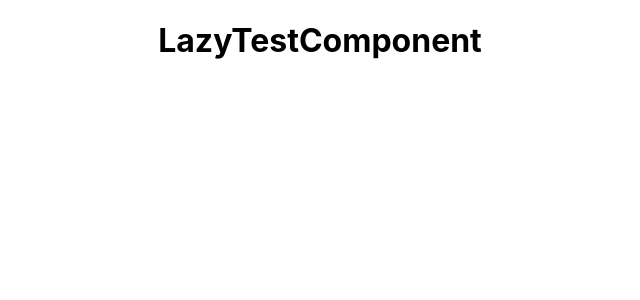
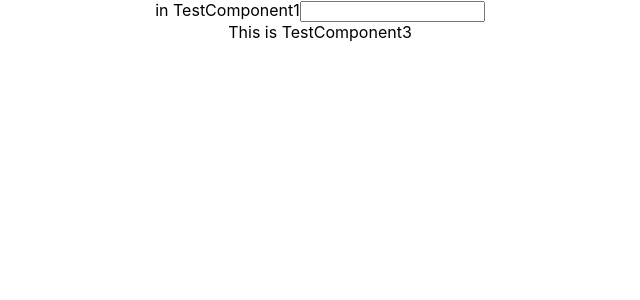
Before and after one commit to chichooon/react-playground, a React (Create React App) app: page / in a window 1280 px wide. Shown: the top 300 px of the page, without its empty margins (320-960 px from the left). Built offline with nearby package versions, Linux system fonts and the light colour scheme.

Commit message:
feat: var test

```diff
--- a/src/App.tsx
+++ b/src/App.tsx
@@ -1,6 +1,7 @@
 // import { TestPage } from "./pages/TestPage";
 import "./App.css";
 import { LazyTestPage } from "./pages/LazyTestPage";
+import { RecoilRerenderPage } from "./pages/RecoilRerenderPage";
 // import { CallbackTestPage } from "./pages/CallbackTestPage";
 // import { RecoilPage } from "./pages/RecoilPage";
 // import { MemoTestPage } from "./pages/MemoTestPage";
@@ -13,7 +14,8 @@ function App() {
       {/* <MemoTestPage /> */}
       {/* <CallbackTestPage /> */}
       {/* <RecoilPage /> */}
-      <LazyTestPage />
+      {/* <LazyTestPage /> */}
+      <RecoilRerenderPage />
     </div>
   );
 }
--- /dev/null
+++ b/src/js/var.js
@@ -0,0 +1,5 @@
+function foo() {
+  var a = 1;
+}
+
+console.log(a); // 오류
```
